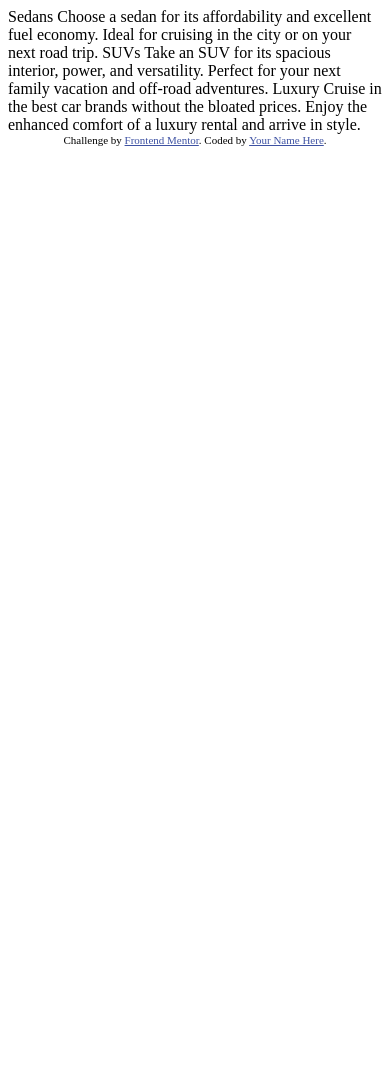
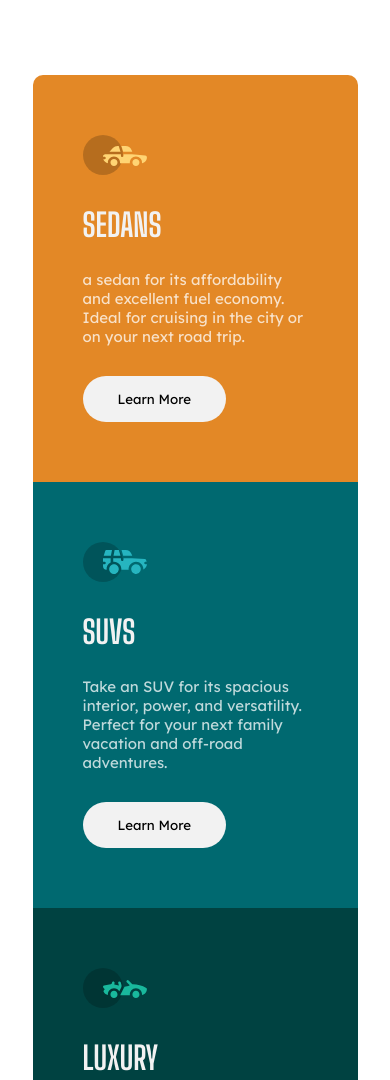
Before and after one commit to nFinityV2/3-column-preview-card, a plain HTML site: page index.html in a window 390 px wide. Shown: the top 1080 px of the page. Before the commit the page ends 844 px from the top, so only its background shows below. Drawn offline with Linux system fonts and the light colour scheme.

Commit message:
Styling and Mobile Layout

```diff
--- a/index.html
+++ b/index.html
@@ -1,36 +1,64 @@
 <!DOCTYPE html>
 <html lang="en">
-<head>
-  <meta charset="UTF-8">
-  <meta name="viewport" content="width=device-width, initial-scale=1.0"> <!-- displays site properly based on user's device -->
+  <head>
+    <meta charset="UTF-8" />
+    <meta name="viewport" content="width=device-width, initial-scale=1.0" />
+    <!-- displays site properly based on user's device -->
 
-  <link rel="icon" type="image/png" sizes="32x32" href="./images/favicon-32x32.png">
+    <link
+      rel="icon"
+      type="image/png"
+      sizes="32x32"
+      href="./images/favicon-32x32.png"
+    />
+    <link rel="stylesheet" href="styles.css" />
+    <link rel="preconnect" href="https://fonts.googleapis.com" />
+    <link rel="preconnect" href="https://fonts.gstatic.com" crossorigin />
+    <link
+      href="https://fonts.googleapis.com/css2?family=Big+Shoulders+Display:wght@700&family=Lexend+Deca&display=swap"
+      rel="stylesheet"
+    />
 
-  <title>Frontend Mentor | 3-column preview card component</title>
+    <title>Frontend Mentor | 3-column preview card component</title>
+  </head>
 
-  <!-- Feel free to remove these styles or customise in your own stylesheet 👍 -->
-  <style>
-    .attribution { font-size: 11px; text-align: center; }
-    .attribution a { color: hsl(228, 45%, 44%); }
-  </style>
-</head>
-<body>
+  <body>
 
-  Sedans
-  Choose a sedan for its affordability and excellent fuel economy. Ideal for cruising in the city
-  or on your next road trip.
+    <section>
+      <div class="card-layout sedans">
+        <img src="images/icon-sedans.svg" alt="Sedans" />
+        <h1>Sedans</h1>
+        <p>
+          a sedan for its affordability and excellent fuel economy. Ideal for
+          cruising in the city or on your next road trip.
+        </p>
+        <button>Learn More</button>
+      </div>
+    </section>
 
-  SUVs
-  Take an SUV for its spacious interior, power, and versatility. Perfect for your next family vacation
-  and off-road adventures.
+    <section>
+      <div class="card-layout suvs">
+        <img src="images/icon-suvs.svg" alt="Sports Utility Vehicle" />
+        <h1>SUVs</h1>
+        <p>
+          Take an SUV for its spacious interior, power, and versatility. Perfect
+          for your next family vacation and off-road adventures.
+        </p>
+        <button>Learn More</button>
+      </div>
+    </section>
 
-  Luxury
-  Cruise in the best car brands without the bloated prices. Enjoy the enhanced comfort of a luxury
-  rental and arrive in style.
+    <section>
+      <div class="card-layout luxury">
+        <img src="images/icon-luxury.svg" alt="Luxury Vehicle" />
+        <h1>Luxury</h1>
+        <p>
+          Cruise in the best car brands without the bloated prices. Enjoy the
+          enhanced comfort of a luxury rental and arrive in style.
+        </p>
+        <button>Learn More</button>
+      </div>
+    </section>
 
-  <div class="attribution">
-    Challenge by <a href="https://www.frontendmentor.io?ref=challenge" target="_blank">Frontend Mentor</a>.
-    Coded by <a href="#">Your Name Here</a>.
-  </div>
-</body>
+  </body>
 </html>
--- /dev/null
+++ b/styles.css
@@ -0,0 +1,58 @@
+body {
+    margin: 0;
+    padding: 0;
+    font-family: 'Lexend Deca', sans-serif;
+    font-size: 15px;
+    display: flex;
+    flex-direction: column;
+    justify-content: center;
+    align-items: center;
+}
+
+h1 {
+    font-family: 'Big Shoulders Display', cursive;
+    text-transform: uppercase;
+    font-size: 2rem;
+    color: hsl(0, 0%, 95%);
+}
+
+
+section {
+    width: 375px;
+}
+
+p {
+    color:hsla(0, 0%, 100%, 0.75);
+    padding-bottom: 15px;
+}
+
+button {
+    padding: 15px 35px;
+    border: none;
+    border-radius: 50px;
+    background-color: hsl(0, 0%, 95%);
+    font-family: 'Lexend Deca', sans-serif;
+    color: inherit;
+}
+
+.card-layout {
+    display: inline-block;
+    margin: 0 25px;
+    padding: 60px 50px;
+}
+
+.sedans {
+    background-color: hsl(31, 77%, 52%);
+    margin-top: 75px;
+    border-radius: 10px 10px 0 0;
+}
+
+.suvs {
+   background-color: hsl(184, 100%, 22%);
+}
+
+.luxury {
+    background-color: hsl(179, 100%, 13%);
+    margin-bottom: 75px;
+    border-radius: 0 0 10px 10px;
+}
```
